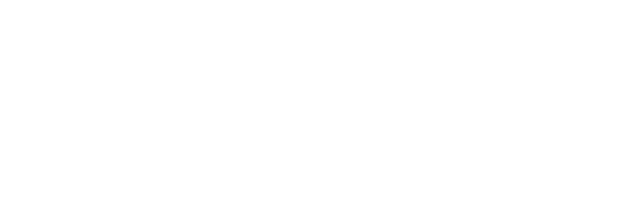
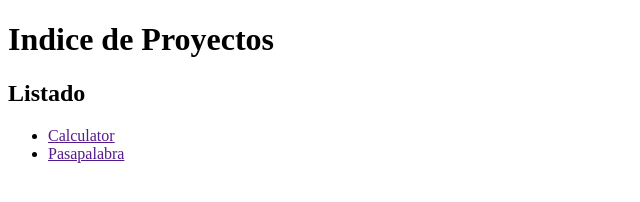
Before and after one commit to keexs/202201-W02CH03-DavidSoto, a website: page index.html in a window 1280 px wide. Shown: the whole page, without its empty margins (0-640 px from the left). Drawn offline with Linux system fonts and the light colour scheme.

Commit message:
Added basic html structure of index.html

```diff
--- a/index.html
+++ b/index.html
@@ -6,5 +6,12 @@
     <meta name="viewport" content="width=device-width, initial-scale=1.0" />
     <title>Proyect-Index</title>
   </head>
-  <body></body>
+  <h1>Indice de Proyectos</h1>
+  <body>
+    <h2>Listado</h2>
+    <ul>
+      <li><a href="">Calculator</a></li>
+      <li><a href="">Pasapalabra</a></li>
+    </ul>
+  </body>
 </html>
```
